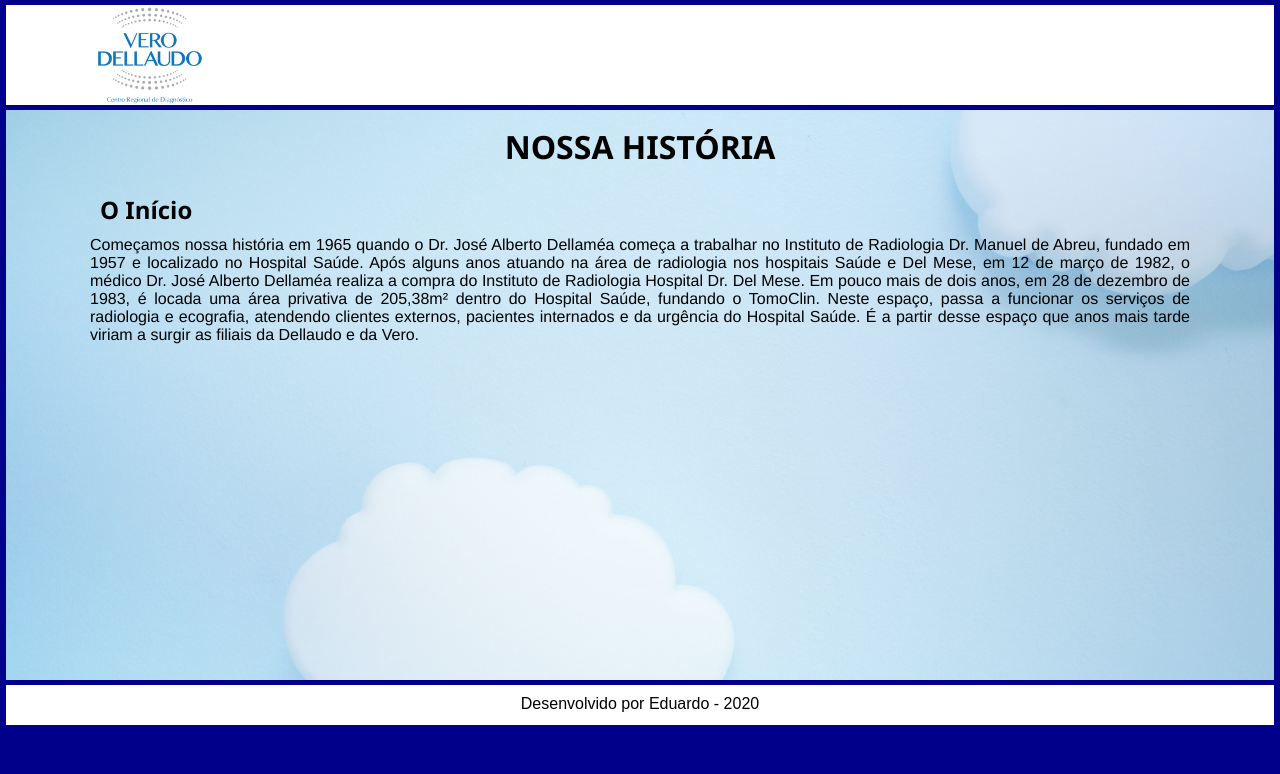
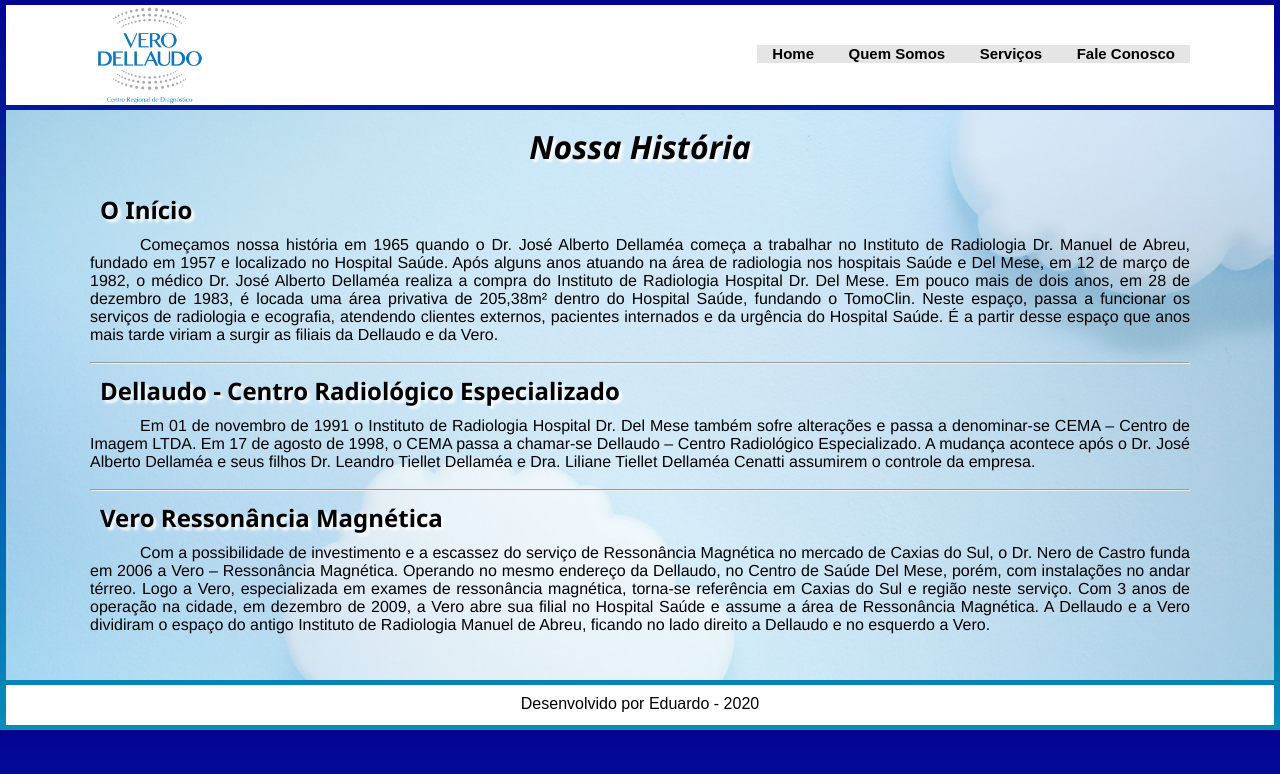
Before and after one commit to educadini/educadini.github.io, a plain HTML site: page index.html in a window 1280 px wide. Drawn offline with Linux system fonts and the light colour scheme.

Commit message:
Página Vero

```diff
--- a/index.html
+++ b/index.html
@@ -13,23 +13,42 @@
     <!-- Cabeçalho -->
     <header>
         <div class="container">
-            <a href="https://verodellaudo.com.br/">
-                <img src="Imagens/imgvero.png" height="100">
+            <a id="logo">
+                <a href="https://verodellaudo.com.br/">
+                    <img src="Imagens/imgvero.png" height="100">
+                </a>
             </a>
+            <div id="menu" class="efeito">
+                <a href="#">Home</a>
+                <a href="#">Quem Somos</a>
+                <a href="#">Serviços</a>
+                <a href="#">Fale Conosco</a>
+            </div>
         </div>
-        <nav></nav>
     </header>
 
     <!-- Conteúdo --->
-    <div id="div_principal">
+    <div id="principal">
         <div class="container">
-            <h1>NOSSA HISTÓRIA</h1>
+            <h1>Nossa História</h1>
             <h2>O Início</h2>
             <p> Começamos nossa história em 1965 quando o Dr. José Alberto Dellaméa começa a trabalhar no Instituto de Radiologia Dr. Manuel de Abreu, fundado em 1957 e localizado no Hospital Saúde. Após alguns anos atuando na área de radiologia nos hospitais
                 Saúde e Del Mese, em 12 de março de 1982, o médico Dr. José Alberto Dellaméa realiza a compra do Instituto de Radiologia Hospital Dr. Del Mese. Em pouco mais de dois anos, em 28 de dezembro de 1983, é locada uma área privativa de 205,38m²
                 dentro do Hospital Saúde, fundando o TomoClin. Neste espaço, passa a funcionar os serviços de radiologia e ecografia, atendendo clientes externos, pacientes internados e da urgência do Hospital Saúde. É a partir desse espaço que anos mais
                 tarde viriam a surgir as filiais da Dellaudo e da Vero.
             </p>
+            <br>
+            <hr>
+            <h2>Dellaudo - Centro Radiológico Especializado</h2>
+            <p>Em 01 de novembro de 1991 o Instituto de Radiologia Hospital Dr. Del Mese também sofre alterações e passa a denominar-se CEMA – Centro de Imagem LTDA. Em 17 de agosto de 1998, o CEMA passa a chamar-se Dellaudo – Centro Radiológico Especializado.
+                A mudança acontece após o Dr. José Alberto Dellaméa e seus filhos Dr. Leandro Tiellet Dellaméa e Dra. Liliane Tiellet Dellaméa Cenatti assumirem o controle da empresa.</p>
+            <br>
+            <hr>
+            <h2>Vero Ressonância Magnética</h2>
+            <p>Com a possibilidade de investimento e a escassez do serviço de Ressonância Magnética no mercado de Caxias do Sul, o Dr. Nero de Castro funda em 2006 a Vero – Ressonância Magnética. Operando no mesmo endereço da Dellaudo, no Centro de Saúde
+                Del Mese, porém, com instalações no andar térreo. Logo a Vero, especializada em exames de ressonância magnética, torna-se referência em Caxias do Sul e região neste serviço. Com 3 anos de operação na cidade, em dezembro de 2009, a Vero
+                abre sua filial no Hospital Saúde e assume a área de Ressonância Magnética. A Dellaudo e a Vero dividiram o espaço do antigo Instituto de Radiologia Manuel de Abreu, ficando no lado direito a Dellaudo e no esquerdo a Vero.</p>
+
         </div>
     </div>
 
--- a/styles.css
+++ b/styles.css
@@ -1,11 +1,12 @@
 /*Tags*/
 
 body {
-    background-color: darkblue;
+    background-image: linear-gradient(rgb(3, 3, 148), rgb(7, 141, 185));
 }
 
 p {
     color: #000000;
+    text-indent: 50px;
     text-align: justify;
     font-family: Helvetica, Arial, sans-serif;
     /*vai utilizar a fonte na ordem apresentada*/
@@ -29,7 +30,7 @@ header {
 }
 
 footer {
-    /*clear: both;*/
+    clear: both;
     /*usar sempre que tiver um float na propriedade acima*/
     background-color: white;
     height: 20px;
@@ -40,12 +41,15 @@ footer {
 
 h1 {
     color: black;
+    font-style: italic;
+    text-shadow: 3px 3px 3px white;
     padding: 15px;
     font-family: 'Segoe UI', Tahoma, Geneva, Verdana, sans-serif;
 }
 
 h2 {
     color: black;
+    text-shadow: 3px 3px 3px white;
     padding: 10px;
     text-align: left;
     font-family: 'Segoe UI', Tahoma, Geneva, Verdana, sans-serif;
@@ -54,7 +58,8 @@ h2 {
 
 /*IDs*/
 
-#div_principal {
+#principal {
+    clear: both;
     text-align: center;
     min-height: 570px;
     margin: 5px 0.5%;
@@ -62,23 +67,38 @@ h2 {
     background-size: 100%;
 }
 
-
-/*#div_esquerda {
-    min-height: 200px;
+#logo {
+    /*min-height: 200px;
     width: 60%;
-    /*tamanho horizontal do elemento
+    /*tamanho horizontal do elemento*/
     float: left;
 }
 
 
-/*id da div, para propriedades exclusivas a um elemento
+/*id da div, para propriedades exclusivas a um elemento*/
 
-#div_direita {
-    min-height: 200px;
+#menu {
+    margin-top: 40px;
+    float: right;
+    /*min-height: 200px;
     width: 40%;
-    float: right;
-    /*usado para as divs ficarem lado a lado
-}*/
+
+    /*usado para as divs ficarem lado a lado*/
+}
+
+#menu a {
+    font-weight: bold;
+    font-size: 15px;
+    text-decoration: none;
+    color: black;
+    padding: 15px;
+}
+
+#menu a:hover {
+    color: white;
+    text-shadow: 1px 1px 1px black;
+    -webkit-transition: 0.5s;
+}
 
 
 /*Class*/
@@ -87,3 +107,7 @@ h2 {
     width: 1100px;
     margin: auto;
 }
+
+.efeito {
+    background-color: rgba(0, 0, 0, 0.1);
+}
```
